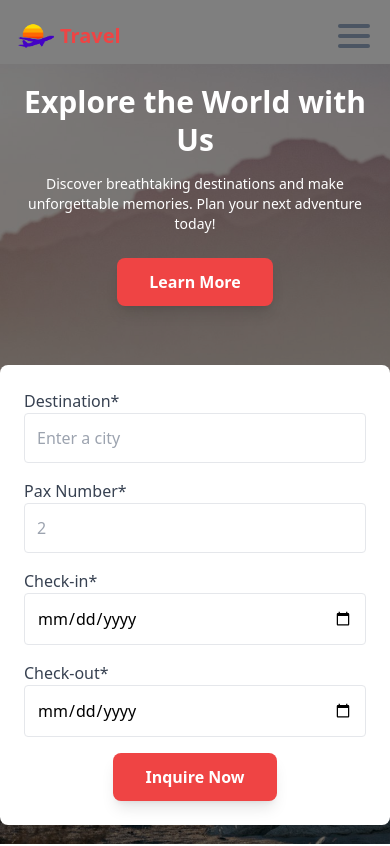
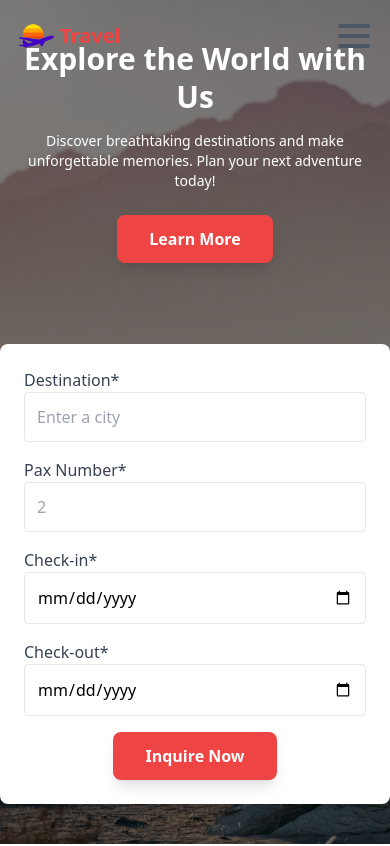
Before and after one commit to Sh-karan27/tour-and-travel-vidyahubintern, a React (Vite) app: page / in a window 390 px wide. Shown: the top 846 px of the page. Built offline with nearby package versions, Linux system fonts and the light colour scheme; a web font is replaced by a local one.

Commit message:
padding changed

```diff
--- a/src/components/HeroSection.jsx
+++ b/src/components/HeroSection.jsx
@@ -37,7 +37,7 @@ const HeroSection = () => {
   }, []);
 
   return (
-    <div className="w-full h-screen pt-16 md:pt-20">
+    <div className="w-full h-screen  md:pt-20">
       {/* Hero Section */}
       <div
         className="h-full w-full bg-cover bg-center flex flex-col justify-evenly items-center"
```
